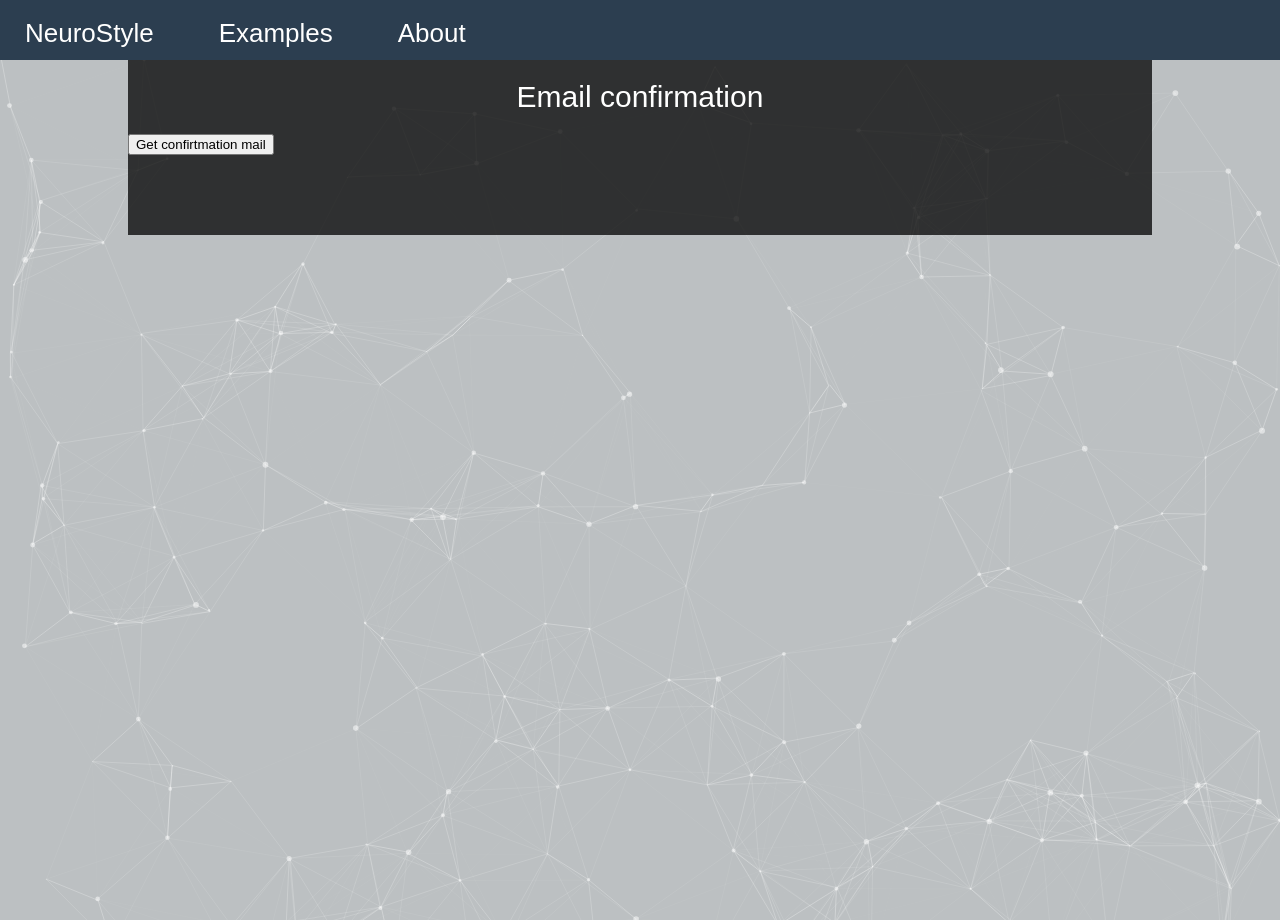
After one commit to OutOfTimeMan/NeuralStyle, a Flask app: page /confirm in a window 1280 px wide. The commit adds this page. Run offline with Flask 2, Linux system fonts and the light colour scheme; a user stored in the database is signed in; some libraries are stand-ins or nearby versions.

Commit message:
Added user email verification

```diff
--- a/NDataBase.py
+++ b/NDataBase.py
@@ -18,7 +18,7 @@ class NDataBase:
                 print('Пользователь с таким email уже существует')
                 return False
 
-            self.__cur.execute("INSERT INTO users VALUES(NULL, ?, ?, NULL, ?, NULL)", (email, hpsw, 1))
+            self.__cur.execute("INSERT INTO users VALUES(NULL, ?, ?, NULL, ?,  ?, NULL)", (email, hpsw, 1, 0))
             self.__db.commit()
         except sqlite3.Error as e:
             print('Ошибка добавления пользователя в БД' + str(e))
@@ -90,3 +90,15 @@ class NDataBase:
         except sqlite3.Error as e:
             print("Get styleImage error " + str(e))
         return False
+
+    def updateUserConfirmState(self, user_id):
+        if not id:
+            return False
+
+        try:
+            self.__cur.execute(f'UPDATE users SET confirmed_mail = ? WHERE id = ?', (1, user_id))
+            self.__db.commit()
+        except sqlite3.Error as e:
+            print("Ошибка обновления" + str(e))
+            return False
+        return True
--- a/NeuralNetwork.py
+++ b/NeuralNetwork.py
@@ -133,7 +133,7 @@ def style(img1, img2):
         loss = style_score + content_score
         return loss, style_score, content_score
 
-    num_iterations = 1
+    num_iterations = 100
     content_weight = 1e3
     style_weight = 1e-2
 
--- a/UserLogin.py
+++ b/UserLogin.py
@@ -31,3 +31,9 @@ class UserLogin():
 
     def getImage(self):
         return self.__user['image']
+
+    def getMailConfirmedInfo(self):
+        return self.__user['confirmed_mail']
+
+    def getEmail(self):
+        return self.__user['email']
--- a/main.py
+++ b/main.py
@@ -7,6 +7,8 @@ from flask_login import LoginManager, login_user, login_required, current_user,
 from UserLogin import UserLogin
 from forms import LoginForm, RegisterForm, UploadForm
 from NeuralNetwork import *
+from flask_mail import Mail, Message
+from itsdangerous import URLSafeTimedSerializer, SignatureExpired
 
 app = Flask(__name__)
 app.config.from_object(__name__)
@@ -15,6 +17,9 @@ app.config['RECAPTCHA_PUBLIC_KEY'] = '6Lcah5IhAAAAAFC41-HyMhWMZvU4AdytE75LaqlW'
 app.config['RECAPTCHA_PRIVATE_KEY'] = '6Lcah5IhAAAAAITJNj5FWcZWBbL2H8xMFoRiBYK2'
 app.config['RECAPTCHA_DATA_ATTRS'] = {'theme': 'dark'}
 
+menu = [{'name': 'NeuroStyle', 'url': '/'},
+        {'name': 'Examples', 'url': '/examples'},
+        {'name': 'About', 'url': '/about'}]
 
 login_manager = LoginManager(app)
 login_manager.login_view = 'login'
@@ -27,10 +32,6 @@ def load_user(user_id):
     print('load_user')
     return UserLogin().fromDB(user_id, dbase)
 
-
-menu = [{'name': 'NeuroStyle', 'url': '/'},
-        {'name': 'Examples', 'url': '/examples'},
-        {'name': 'About', 'url': '/about'}]
 
 '''DATABASE'''
 DATABASE = '/tmp/neurostyle.db'
@@ -76,12 +77,38 @@ def before_request():
     dbase = NDataBase(db)
 
 
+'''MAIL'''
+
+app.config['MAIL_SERVER']='smtp.gmail.com'
+app.config['MAIL_PORT'] = 465
+app.config['MAIL_USERNAME'] = '6fhec6cz@gmail.com'
+app.config['MAIL_PASSWORD'] = 'jsnpbdxevvpdwbot'
+app.config['MAIL_USE_TLS'] = False
+app.config['MAIL_USE_SSL'] = True
+
+mail = Mail(app)
+s = URLSafeTimedSerializer('enkjrgn3e45rt0342hf23kjfn2ekwlfn23wo4t')
+
 '''ROUTES'''
 
 
 @app.route('/examples')
 def examples():
     return render_template('examples.html', title='Examples', menu=menu)
+
+
+@app.route("/register", methods=["POST", "GET"])
+def register():
+    form = RegisterForm()
+    if form.validate_on_submit():
+        hash = generate_password_hash(form.psw.data)
+        res = dbase.addUser(form.email.data, hash)
+        if res:
+            flash("Вы успешно зарегистрированы", "success")
+            return redirect(url_for('login'))
+        else:
+            flash("Ошибка при добавлении в БД", "error")
+    return render_template("register.html", menu=menu, title="Registration", form=form)
 
 
 @app.route('/login', methods=['POST', 'GET'])
@@ -102,19 +129,27 @@ def login():
     return render_template('login.html', menu=menu, form=form)
 
 
-@app.route("/register", methods=["POST", "GET"])
-def register():
-    form = RegisterForm()
-    if form.validate_on_submit():
-        hash = generate_password_hash(form.psw.data)
-        res = dbase.addUser(form.email.data, hash)
-        if res:
-            flash("Вы успешно зарегистрированы", "success")
-            return redirect(url_for('login'))
-        else:
-            flash("Ошибка при добавлении в БД", "error")
-    return render_template("register.html", menu=menu, title="Registration", form=form)
+@app.route('/confirm', methods=['GET', 'POST'])
+@login_required
+def confirm():
+    if request.method == 'POST':
+        email = current_user.getEmail()
+        token = s.dumps(email, salt='email-confirm')
+        msg = Message('Confirm Email', sender='6fhec6cz@gmail.com', recipients=[email])
+        link = url_for('confirm_email', token=token, _external=True)
+        msg.body = 'Your link is {}'.format(link)
+        mail.send(msg)
+    return render_template('confirm.html', menu=menu, title='Email confirmation')
 
+
+@app.route('/confirm_email/<token>')
+def confirm_email(token):
+    try:
+        email = s.loads(token, salt='email-confirm', max_age=3600)
+        dbase.updateUserConfirmState(current_user.get_id())
+    except SignatureExpired:
+        return '<h1>The token has expired</h1>'
+    return redirect(url_for('index'))
 
 @app.route('/about')
 def about():
@@ -144,8 +179,8 @@ def index():
 @app.route('/result')
 @login_required
 def result():
+    return render_template('result.html', title='Result', menu=menu)
 
-    return render_template('result.html', title='Result', menu=menu)
 
 @app.route('/resultImage')
 @login_required
@@ -158,6 +193,7 @@ def resultImage():
 
     return h
 
+
 @app.route('/getLoadingImage')
 @login_required
 def getLoadingImage():
--- a/sq_db.sql
+++ b/sq_db.sql
@@ -4,6 +4,7 @@ email text NOT NULL,
 psw text NOT NULL,
 image BLOB DEFAULT NULL,
 styleID integer DEFAULT 1,
+confirmed_mail BIT DEFAULT 0,
 time integer DEFAULT NULL
 );
 
--- /dev/null
+++ b/templates/confirm.html
@@ -0,0 +1,9 @@
+{% extends 'base.html' %}
+
+{% block content %}
+{{ super () }}
+<form action='/confirm' method="post">
+    <div><input type="submit" value="Get confirtmation mail"</div>
+</form>
+
+{% endblock %}
--- a/templates/index.html
+++ b/templates/index.html
@@ -6,6 +6,10 @@
 {% for cat, msg in get_flashed_messages(True) %}
 <div class="flash {{cat}}">{{msg}}</div>
 {% endfor %}
+
+{% if not current_user.getMailConfirmedInfo() %}
+    <div class="annoying-message">please <a href="{{url_for('confirm')}}")>confirm</a> your email</div>
+{% endif %}
 
 <form class="image-form" action="" method="POST" enctype="multipart/form-data">
     {{ form.hidden_tag() }}
@@ -30,7 +34,6 @@
     <div class="submit">{{ form.submit() }}</div>
     {{ form.recaptcha() }}
 </form>
-
 <a href="{{url_for('logout')}}">LOG OUT</a>
 <script src="./static/js/image-display.js"></script>
 <script src="./static/js/select-image.js"></script>
```
Also changed, not shown: static/css/styles.css (+44 -4 lines), neurostyle.db.
